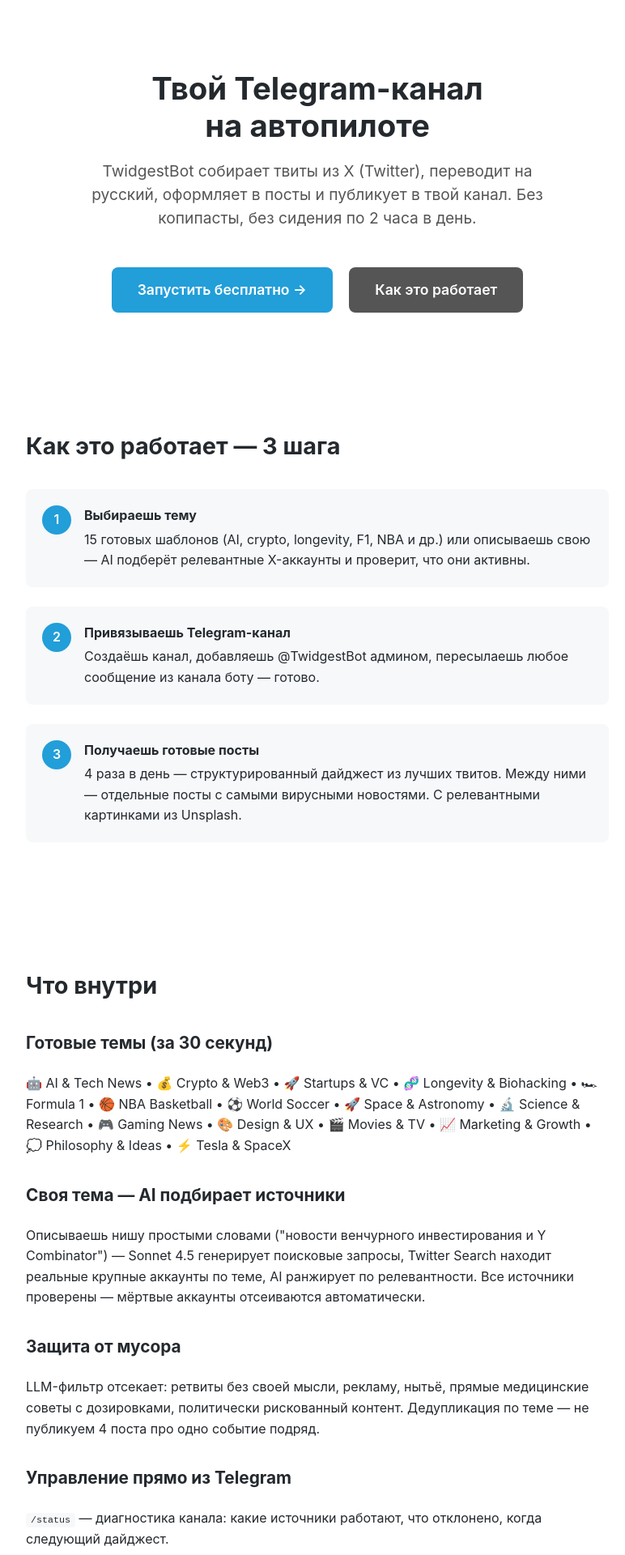
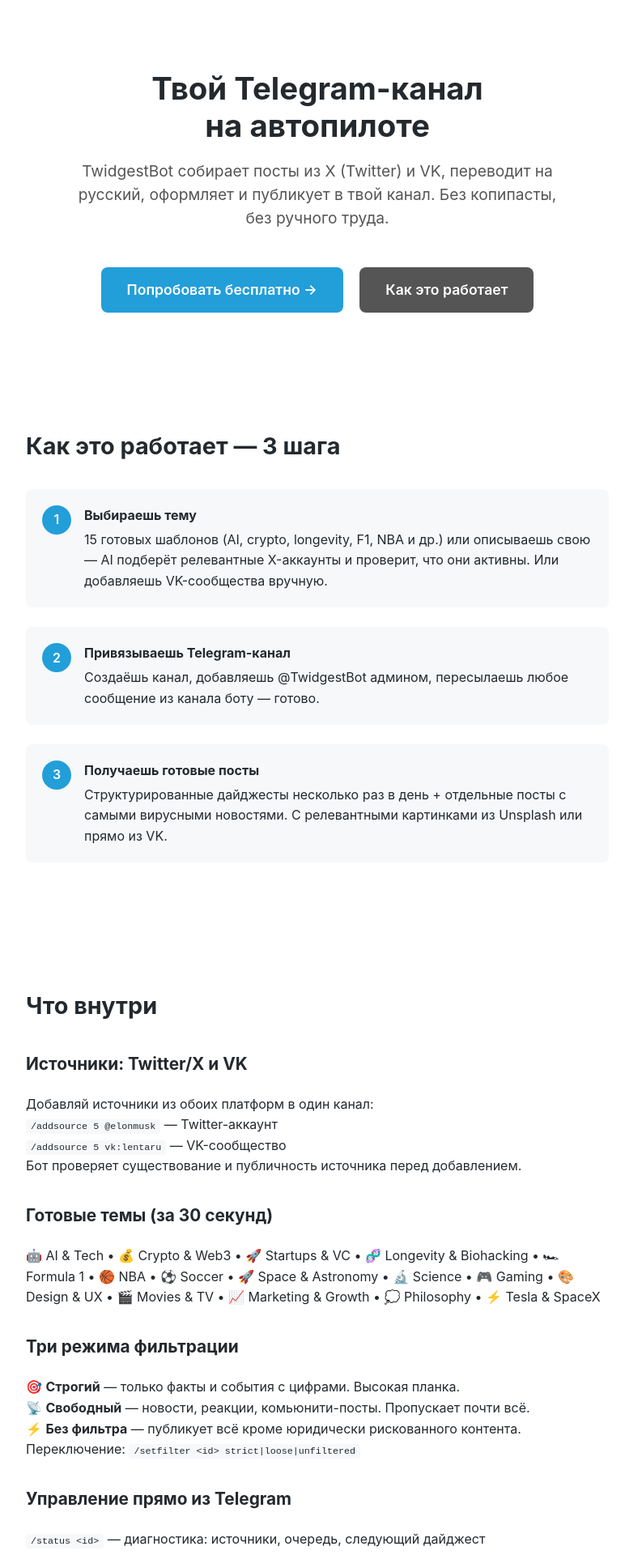
Before and after one commit to kelbic/twidgest-bot, a Jekyll site: the page built from docs/index.md, in a window 1280 px wide. Shown: the top 1920 px of the page at 81% size, without its empty margins (248-1020 px from the left). Built offline with Jekyll 4.4.1, drawn with Linux system fonts in a browser that asks for light colours; some of the changed text lies outside the part shown.

Commit message:
feat: update landing page (VK, new tiers, 14d trial), reduce trial to 14 days

```diff
--- a/docs/index.md
+++ b/docs/index.md
@@ -1,7 +1,7 @@
 ---
 layout: landing
-title: TwidgestBot — Twitter в Telegram-канал на автопилоте
-description: Multi-tenant Telegram-бот для автоматизации новостных каналов. Адаптирует твиты из X в посты на русском, публикует в твой канал.
+title: TwidgestBot — Twitter и VK в Telegram-канал на автопилоте
+description: Multi-tenant Telegram-бот для автоматизации новостных каналов. Адаптирует твиты из X и посты из VK в посты на русском, публикует в твой канал.
 ---
 
 <style>
@@ -21,21 +21,9 @@
 }
 .cta-btn:hover { background: #1b8cc4; }
 .cta-btn.secondary { background: #555; }
-
 .section { padding: 50px 20px; max-width: 800px; margin: 0 auto; }
 .section h2 { font-size: 1.8rem; margin-bottom: 1em; }
 .section h3 { font-size: 1.3rem; margin-top: 1.5em; }
-
-/* Скрываем дублирующий sidebar-footer темы Minimal на главной */
-.wrapper > section > p:last-of-type a[href*="legal"],
-header p:has(a[href*="legal"]) { display: none; }
-
-/* Better mobile padding */
-@media (max-width: 600px) {
-  .hero { padding: 30px 15px; }
-  .section { padding: 30px 15px; }
-}
-
 .steps { display: grid; gap: 24px; margin: 30px 0; }
 .step {
   display: flex;
@@ -59,10 +47,9 @@
 }
 .step-text { flex: 1; }
 .step-text strong { display: block; margin-bottom: 4px; }
-
 .tiers {
   display: grid;
-  grid-template-columns: repeat(auto-fit, minmax(180px, 1fr));
+  grid-template-columns: repeat(auto-fit, minmax(220px, 1fr));
   gap: 16px;
   margin: 30px 0;
 }
@@ -77,40 +64,40 @@
 .tier .price { font-size: 1.4rem; font-weight: 600; margin-bottom: 12px; }
 .tier ul { list-style: none; padding: 0; text-align: left; font-size: 0.9rem; }
 .tier ul li { padding: 4px 0; }
-
 .faq-item { padding: 16px 0; border-bottom: 1px solid #eee; }
 .faq-item summary { font-weight: 600; cursor: pointer; padding: 8px 0; }
 .faq-item p { margin: 8px 0 0; color: #555; }
-
 footer { text-align: center; padding: 40px 20px; color: #777; font-size: 0.9rem; }
 footer a { color: #555; }
-
 @media (max-width: 600px) {
+  .hero { padding: 30px 15px; }
   .hero h1 { font-size: 1.8rem; }
   .hero .subtitle { font-size: 1rem; }
+  .section { padding: 30px 15px; }
 }
 </style>
 
 <div class="hero">
 <h1>Твой Telegram-канал<br>на автопилоте</h1>
 <p class="subtitle">
-TwidgestBot собирает твиты из X (Twitter), переводит на русский,
-оформляет в посты и публикует в твой канал. Без копипасты, без сидения по 2 часа в день.
+TwidgestBot собирает посты из X (Twitter) и VK, переводит на русский,
+оформляет и публикует в твой канал. Без копипасты, без ручного труда.
 </p>
-<a class="cta-btn" href="https://t.me/TwidgestBot">Запустить бесплатно →</a>
+<a class="cta-btn" href="https://t.me/TwidgestBot">Попробовать бесплатно →</a>
 <a class="cta-btn secondary" href="#how-it-works">Как это работает</a>
 </div>
 
 <div class="section" id="how-it-works">
 <h2>Как это работает — 3 шага</h2>
-
 <div class="steps">
 
 <div class="step">
 <div class="step-num">1</div>
 <div class="step-text">
 <strong>Выбираешь тему</strong>
-15 готовых шаблонов (AI, crypto, longevity, F1, NBA и др.) или описываешь свою — AI подберёт релевантные X-аккаунты и проверит, что они активны.
+15 готовых шаблонов (AI, crypto, longevity, F1, NBA и др.) или описываешь свою —
+AI подберёт релевантные X-аккаунты и проверит, что они активны.
+Или добавляешь VK-сообщества вручную.
 </div>
 </div>
 
@@ -118,7 +105,8 @@
 <div class="step-num">2</div>
 <div class="step-text">
 <strong>Привязываешь Telegram-канал</strong>
-Создаёшь канал, добавляешь @TwidgestBot админом, пересылаешь любое сообщение из канала боту — готово.
+Создаёшь канал, добавляешь @TwidgestBot админом, пересылаешь любое сообщение
+из канала боту — готово.
 </div>
 </div>
 
@@ -126,120 +114,105 @@
 <div class="step-num">3</div>
 <div class="step-text">
 <strong>Получаешь готовые посты</strong>
-4 раза в день — структурированный дайджест из лучших твитов. Между ними — отдельные посты с самыми вирусными новостями. С релевантными картинками из Unsplash.
+Структурированные дайджесты несколько раз в день + отдельные посты с самыми
+вирусными новостями. С релевантными картинками из Unsplash или прямо из VK.
 </div>
 </div>
 
 </div>
-
 </div>
 
 <div class="section">
 <h2>Что внутри</h2>
 
+<h3>Источники: Twitter/X и VK</h3>
+<p>
+Добавляй источники из обоих платформ в один канал:<br>
+<code>/addsource 5 @elonmusk</code> — Twitter-аккаунт<br>
+<code>/addsource 5 vk:lentaru</code> — VK-сообщество<br>
+Бот проверяет существование и публичность источника перед добавлением.
+</p>
+
 <h3>Готовые темы (за 30 секунд)</h3>
 <p>
-🤖 AI & Tech News • 💰 Crypto & Web3 • 🚀 Startups & VC • 🧬 Longevity & Biohacking •
-🏎 Formula 1 • 🏀 NBA Basketball • ⚽ World Soccer • 🚀 Space & Astronomy •
-🔬 Science & Research • 🎮 Gaming News • 🎨 Design & UX • 🎬 Movies & TV •
-📈 Marketing & Growth • 💭 Philosophy & Ideas • ⚡ Tesla & SpaceX
+🤖 AI & Tech • 💰 Crypto & Web3 • 🚀 Startups & VC • 🧬 Longevity & Biohacking •
+🏎 Formula 1 • 🏀 NBA • ⚽ Soccer • 🚀 Space & Astronomy •
+🔬 Science • 🎮 Gaming • 🎨 Design & UX • 🎬 Movies & TV •
+📈 Marketing & Growth • 💭 Philosophy • ⚡ Tesla & SpaceX
 </p>
 
-<h3>Своя тема — AI подбирает источники</h3>
+<h3>Три режима фильтрации</h3>
 <p>
-Описываешь нишу простыми словами ("новости венчурного инвестирования и Y Combinator")
-— Sonnet 4.5 генерирует поисковые запросы, Twitter Search находит реальные крупные
-аккаунты по теме, AI ранжирует по релевантности. Все источники проверены — мёртвые
-аккаунты отсеиваются автоматически.
+🎯 <strong>Строгий</strong> — только факты и события с цифрами. Высокая планка.<br>
+📡 <strong>Свободный</strong> — новости, реакции, комьюнити-посты. Пропускает почти всё.<br>
+⚡ <strong>Без фильтра</strong> — публикует всё кроме юридически рискованного контента.
+Переключение: <code>/setfilter &lt;id&gt; strict|loose|unfiltered</code>
+</p>
+
+<h3>Управление прямо из Telegram</h3>
+<p>
+<code>/status &lt;id&gt;</code> — диагностика: источники, очередь, следующий дайджест<br>
+<code>/sources</code>, <code>/addsource</code>, <code>/removesource</code> — управление источниками<br>
+<code>/setthreshold &lt;id&gt; likes=N retweets=N</code> — настройка порога виральности<br>
+<code>/setfilter &lt;id&gt; strict|loose|unfiltered</code> — режим фильтрации<br>
+<code>/regenerate &lt;id&gt;</code> — пересоздать источники через AI<br>
+<code>/setimages &lt;id&gt; on|off</code> — картинки в канале
 </p>
 
 <h3>Защита от мусора</h3>
 <p>
-LLM-фильтр отсекает: ретвиты без своей мысли, рекламу, нытьё, прямые медицинские
-советы с дозировками, политически рискованный контент. Дедупликация по теме —
-не публикуем 4 поста про одно событие подряд.
+LLM-фильтр отсекает рекламу, ретвиты без мысли, политически рискованный контент
+(для РФ-аудитории), медицинские дозировки. Дедупликация по теме — не публикуем
+4 поста про одно событие подряд.
 </p>
-
-<h3>Управление прямо из Telegram</h3>
-<p>
-<code>/status</code> — диагностика канала: какие источники работают, что отклонено,
-когда следующий дайджест.<br>
-<code>/sources</code>, <code>/addsource</code>, <code>/removesource</code> — ручное управление.<br>
-<code>/regenerate</code> — пересоздать список источников через AI если первый подбор слабый.<br>
-<code>/setimages</code> — переключить картинки on/off для канала.
-</p>
-
 </div>
 
 <div class="section">
 <h2>Тарифы</h2>
-
 <div class="tiers">
 
 <div class="tier">
-<h4>Free</h4>
+<h4>Free (пробный)</h4>
 <div class="price">0 ⭐</div>
 <ul>
-<li>1 канал</li>
-<li>3 источника</li>
-<li>До 5 постов в день</li>
-<li>Дайджест каждые 6ч</li>
-</ul>
-</div>
-
-<div class="tier">
-<h4>Starter</h4>
-<div class="price">99 ⭐ <small>/мес</small></div>
-<ul>
-<li>2 канала</li>
-<li>10 источников</li>
-<li>До 20 постов в день</li>
-<li>Дайджест каждые 6ч</li>
+<li>✓ 14 дней бесплатно</li>
+<li>✓ 3 канала</li>
+<li>✓ 10 источников (Twitter + VK)</li>
+<li>✓ До 50 постов в день</li>
+<li>✓ Все режимы фильтрации</li>
+<li>✗ Claude LLM для дайджестов</li>
 </ul>
 </div>
 
 <div class="tier featured">
 <h4>Pro</h4>
-<div class="price">299 ⭐ <small>/мес</small></div>
+<div class="price">2999 ⭐ <small>/мес</small></div>
 <ul>
-<li>5 каналов</li>
-<li>30 источников</li>
-<li>До 200 постов в день</li>
-<li>Claude Sonnet 4.5 для дайджестов</li>
-</ul>
-</div>
-
-<div class="tier">
-<h4>Agency</h4>
-<div class="price">999 ⭐ <small>/мес</small></div>
-<ul>
-<li>20 каналов</li>
-<li>100 источников</li>
-<li>До 2000 постов в день</li>
-<li>Claude Sonnet 4.5</li>
+<li>✓ 3 канала</li>
+<li>✓ 10 источников (Twitter + VK)</li>
+<li>✓ До 50 постов в день</li>
+<li>✓ Все режимы фильтрации</li>
+<li>✓ Claude Sonnet для дайджестов</li>
+<li>✓ Дайджест каждые 3 часа</li>
 </ul>
 </div>
 
 </div>
-
 <p style="text-align:center;color:#666;font-size:0.9rem;">
-Платежи через Telegram Stars. 1 ⭐ ≈ 2 рубля. Покупка действует 30 дней,
-далее по необходимости — повторная оплата через <code>/upgrade</code>.
+Платежи через Telegram Stars. Покупка действует 30 дней,
+далее по необходимости через <code>/upgrade</code>.
 </p>
-
 </div>
 
 <div class="section">
 <h2>Инструкция: настройка за 5 минут</h2>
-
 <div class="steps">
 
 <div class="step">
 <div class="step-num">1</div>
 <div class="step-text">
 <strong>Открой бота</strong>
-Перейди в <a href="https://t.me/TwidgestBot">@TwidgestBot</a>, нажми <strong>Start</strong>.
-Получишь приветствие и список команд.
+Перейди в <a href="https://t.me/TwidgestBot">@TwidgestBot</a>, нажми Start.
 </div>
 </div>
 
@@ -247,10 +220,8 @@
 <div class="step-num">2</div>
 <div class="step-text">
 <strong>Создай канал в боте</strong>
-Два способа:<br>
-- <code>/templates</code> — выбираешь готовую тему кнопкой (AI, crypto, F1, ...)<br>
-- <code>/createchannel ai крикет, премьер-лига Индии</code> — описываешь свою тему,
-AI подберёт источники
+<code>/templates</code> — выбираешь готовую тему кнопкой<br>
+<code>/createchannel ai крикет, IPL</code> — описываешь тему, AI подберёт источники
 </div>
 </div>
 
@@ -267,8 +237,7 @@
 <div class="step-num">4</div>
 <div class="step-text">
 <strong>Привяжи канал к боту</strong>
-Перешли любое сообщение из своего Telegram-канала боту. Бот автоматически свяжет
-его с последним созданным каналом.
+Перешли любое сообщение из Telegram-канала боту. Готово.
 </div>
 </div>
 
@@ -276,21 +245,12 @@
 <div class="step-num">5</div>
 <div class="step-text">
 <strong>Готово</strong>
-В течение 30 минут начнётся первый цикл сбора. Через 6 часов — первый дайджест
-или отдельные виральные посты раньше.<br>
-Проверить статус: <code>/status &lt;id_канала&gt;</code>.
+В течение 30 минут начнётся первый цикл сбора.
+Проверить статус: <code>/status &lt;id_канала&gt;</code>
 </div>
 </div>
 
 </div>
-
-<h3>Если что-то не работает</h3>
-<p>
-<code>/status &lt;id&gt;</code> покажет полную диагностику: сколько твитов в очереди,
-какие источники активны, какие отказали и почему. Команда <code>/regenerate &lt;id&gt;</code>
-полностью пересоздаст список источников через AI — если первый подбор оказался слабым.
-</p>
-
 </div>
 
 <div class="section">
@@ -299,68 +259,62 @@
 <details class="faq-item">
 <summary>Это законно для русского канала?</summary>
 <p>
-Да. Бот применяет фильтр контента, который автоматически отсекает материалы,
-рискованные по законодательству РФ: военная критика, призывы к санкциям,
-психоактивные вещества, прямые медицинские дозировки. Тем не менее, ответственность
-за публикуемый контент несёт владелец канала — см.
+Да. Бот применяет фильтр контента, который отсекает материалы рискованные по законодательству РФ:
+военная критика, призывы к санкциям, психоактивные вещества, медицинские дозировки.
+Ответственность за публикуемый контент несёт владелец канала — см.
 <a href="legal/terms.html">условия использования</a>.
+</p>
+</details>
+
+<details class="faq-item">
+<summary>Можно добавлять VK-источники?</summary>
+<p>
+Да. Используй команду <code>/addsource &lt;id&gt; vk:domain</code>, например
+<code>/addsource 5 vk:lentaru</code>. Бот проверит что сообщество публичное и существует.
+Twitter и VK источники работают в одном канале одновременно.
 </p>
 </details>
 
 <details class="faq-item">
 <summary>Что если AI подобрал плохие источники?</summary>
 <p>
-Используй <code>/regenerate &lt;id&gt;</code> — бот заменит весь список новыми
-источниками через AI. Если и это не подошло — добавь свои руками через
-<code>/addsource &lt;id&gt; @username</code>. Бот проверит существование аккаунта в X.
+Используй <code>/regenerate &lt;id&gt;</code> — бот заменит весь список.
+Или добавь свои через <code>/addsource &lt;id&gt; @username</code> или <code>vk:domain</code>.
 </p>
 </details>
 
 <details class="faq-item">
 <summary>Сколько стоит подписка в рублях?</summary>
 <p>
-Telegram Stars — внутренняя валюта Telegram. 1 ⭐ примерно равен 2 рублям
-(точный курс зависит от способа покупки звёзд).
-Starter (99⭐) ≈ 200₽/мес, Pro (299⭐) ≈ 600₽/мес, Agency (999⭐) ≈ 2000₽/мес.
+Telegram Stars — внутренняя валюта Telegram. 1 ⭐ примерно равен 1-2 рублям
+(точный курс зависит от способа покупки). Pro (2999⭐) ≈ 3000₽/мес.
 </p>
 </details>
 
 <details class="faq-item">
 <summary>Что если канал ничего не постит несколько часов?</summary>
 <p>
-Открой <code>/status &lt;id&gt;</code>. Там видно, сколько твитов прошло через
-фильтр, сколько отклонено, и какие источники молчат. Чаще всего причина —
-все источники постят рекламу/ретвиты, которые отсекает фильтр ценности.
-В этом случае — <code>/regenerate</code> или ручное управление через
-<code>/sources</code>.
+Открой <code>/status &lt;id&gt;</code>. Там видно сколько твитов в очереди,
+какие источники активны и что отклонено. Команда <code>/regenerate &lt;id&gt;</code>
+пересоздаст список источников через AI.
 </p>
 </details>
 
 <details class="faq-item">
 <summary>Какие данные собирает бот?</summary>
 <p>
-Только Telegram user ID, username (если открыт), настройки каналов, историю
-платежей. Никаких ФИО, email, телефонов, адресов. Полная информация —
-в <a href="legal/privacy.html">политике конфиденциальности</a>.
-</p>
-</details>
-
-<details class="faq-item">
-<summary>Можно ли подключить свой Telegram-канал, который уже работает?</summary>
-<p>
-Да, любой канал. Добавь @TwidgestBot админом → перешли сообщение из канала
-боту → канал привязан. Бот не трогает существующие посты, только добавляет
-новые от своего имени.
+Только Telegram user ID, username, настройки каналов, историю платежей.
+Никаких ФИО, email, телефонов. Полная информация —
+<a href="legal/privacy.html">политика конфиденциальности</a>.
 </p>
 </details>
 
 <details class="faq-item">
 <summary>Как отменить подписку?</summary>
 <p>
-Платная подписка — это разовая покупка на 30 дней. По истечении срока тариф
-автоматически возвращается на Free. Если не хочешь продолжать — просто не
-покупаешь снова. Возврат средств после успешной оплаты не предусмотрен,
-кроме случаев технического сбоя.
+Платная подписка — разовая покупка на 30 дней. По истечении тариф возвращается на Free.
+Просто не покупаешь снова. Возврат средств после успешной оплаты не предусмотрен
+кроме технических сбоев.
 </p>
 </details>
 
@@ -368,8 +322,7 @@
 
 <div class="section" style="text-align:center;">
 <h2>Готов попробовать?</h2>
-<p>Бесплатный план без срока — 1 канал, 3 источника, до 5 постов в день.
-Достаточно чтобы понять, подходит ли тебе.</p>
+<p>14 дней бесплатно — 3 канала, 10 источников (Twitter + VK), до 50 постов в день.</p>
 <a class="cta-btn" href="https://t.me/TwidgestBot">Запустить бот →</a>
 </div>
 
```
Also changed, not shown: other parts of docs/index.md (+1 -2 lines), 1 other file.
